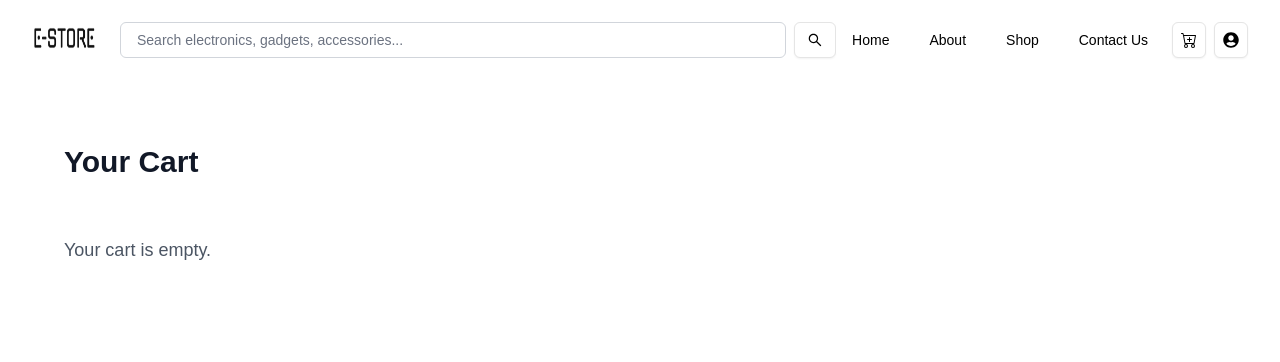
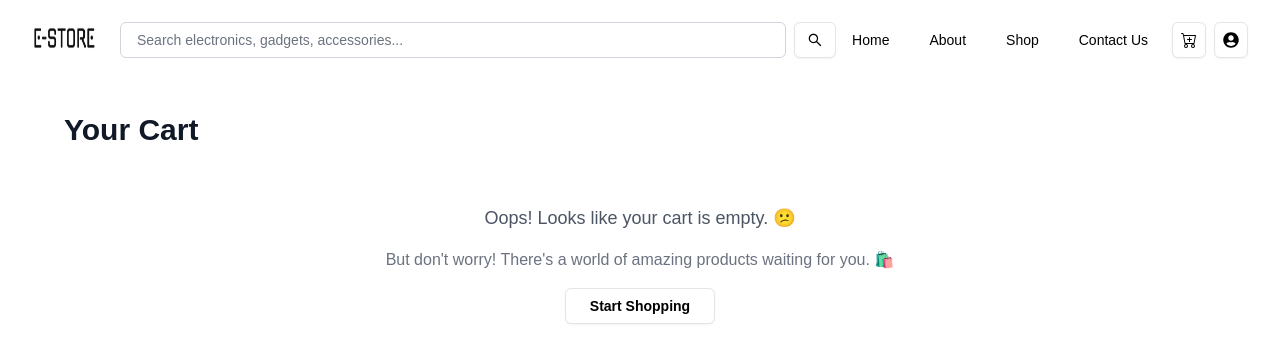
Before and after one commit to AshwiniParaye1/EcommerceStore, a Next.js app: page /cart in a window 1280 px wide. Shown: the top 362 px of the page. Built offline with nearby package versions, Linux system fonts and the light colour scheme.

Commit message:
update empty cart text

```diff
--- a/app/cart/page.tsx
+++ b/app/cart/page.tsx
@@ -5,6 +5,7 @@ import { Button } from "@/components/ui/button";
 import Image from "next/image";
 import { useCart } from "../context/CartContext";
 import Header from "@/components/Header"; // Import Header
+import Link from "next/link"; // Import Link for navigation
 
 const CartPage = () => {
   const { cart, total, removeFromCart, clearCart } = useCart();
@@ -23,12 +24,25 @@ const CartPage = () => {
       {/* Header Component */}
       <Header />
 
-      <h1 className="text-3xl font-bold mb-6 mt-8 text-gray-900 p-8">
+      <h1 className="text-3xl font-bold mb-6 mt-8 text-gray-900 pl-8">
         Your Cart
       </h1>
 
       {cart.length === 0 ? (
-        <p className="text-lg text-gray-600 pl-8">Your cart is empty.</p>
+        <div className="text-center py-8">
+          <p className="text-lg text-gray-600 mb-4">
+            Oops! Looks like your cart is empty. 😕
+          </p>
+          <p className="text-md text-gray-500 mb-4">
+            But don&apos;t worry! There&apos;s a world of amazing products
+            waiting for you. 🛍️
+          </p>
+          <Link href="/shop">
+            <Button variant="outline" className="font-semibold py-2 px-6 ">
+              Start Shopping
+            </Button>
+          </Link>
+        </div>
       ) : (
         <div className="p-8">
           <div className="space-y-6">
```
